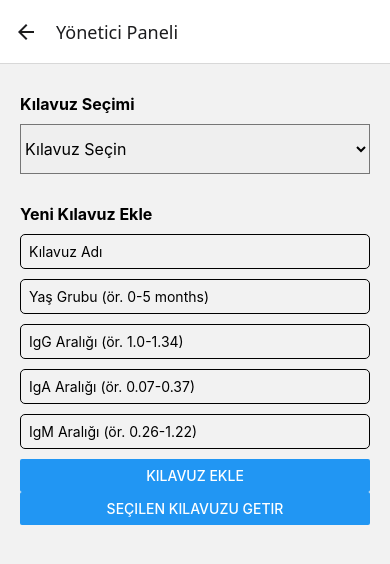
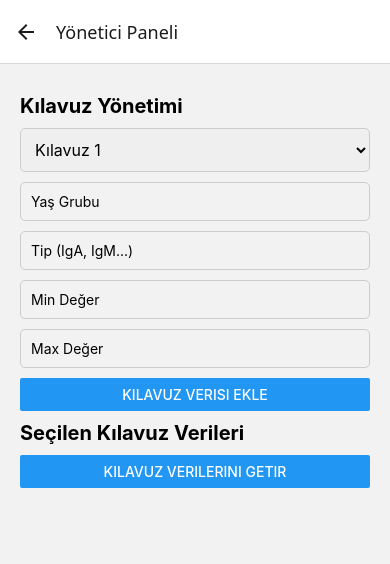
Before and after one commit to eyupcanekiz/MobilUygulamaGelistirmeProjesi, a React Native app: screen /AdminDashboard in a window 390 px wide. Shown: the top 564 px of the page. Built offline with nearby package versions, Linux system fonts and the light colour scheme.

Commit message:
kılavuz bug

```diff
--- a/screens/AdminDashboard.js
+++ b/screens/AdminDashboard.js
@@ -1,124 +1,76 @@
 import React, { useState } from "react";
-import {
-  View,
-  Text,
-  Button,
-  TextInput,
-  StyleSheet,
-  FlatList,
-  Alert,
-  Picker, // Dropdown için
-} from "react-native";
+import { View, Text, TextInput, Button, FlatList, StyleSheet, Picker, Alert } from "react-native";
 import { getFirestore, collection, addDoc, getDocs, query, where } from "firebase/firestore";
 
 const db = getFirestore();
 
 const AdminDashboard = () => {
-  const [guideName, setGuideName] = useState("");
+  const [selectedGuide, setSelectedGuide] = useState("Kılavuz 1"); // Varsayılan kılavuz seçimi
   const [ageGroup, setAgeGroup] = useState("");
-  const [IgG, setIgG] = useState("");
-  const [IgA, setIgA] = useState("");
-  const [IgM, setIgM] = useState("");
-  const [selectedGuide, setSelectedGuide] = useState(""); // Seçilen kılavuz
-  const [guides, setGuides] = useState([]);
+  const [type, setType] = useState("");
+  const [min, setMin] = useState("");
+  const [max, setMax] = useState("");
+  const [guideData, setGuideData] = useState([]);
 
-  // Kılavuz ekleme işlevi
-  const addGuide = async () => {
+  // Yeni kılavuz ekleme
+  const handleAddGuide = async () => {
     try {
       await addDoc(collection(db, "Guides"), {
-        guideName,
         ageGroup,
-        IgG,
-        IgA,
-        IgM,
+        type,
+        min: parseFloat(min),
+        max: parseFloat(max),
+        guideName: selectedGuide,
       });
-      Alert.alert("Başarılı", "Kılavuz eklendi.");
-      fetchGuides();
+      Alert.alert("Başarılı", `${selectedGuide} kılavuzuna veri eklendi.`);
     } catch (error) {
       Alert.alert("Hata", error.message);
     }
   };
 
-  // Belirli bir kılavuzun verilerini getirme işlevi
-  const fetchGuides = async () => {
+  // Seçilen kılavuz verilerini getirme
+  const handleFetchGuideData = async () => {
     try {
-      if (!selectedGuide) {
-        Alert.alert("Uyarı", "Lütfen bir kılavuz seçin!");
-        return;
-      }
-
       const q = query(collection(db, "Guides"), where("guideName", "==", selectedGuide));
-      const snapshot = await getDocs(q);
-      const guidesList = snapshot.docs.map((doc) => doc.data());
-      setGuides(guidesList);
+      const querySnapshot = await getDocs(q);
+      const data = querySnapshot.docs.map((doc) => ({
+        id: doc.id,
+        ...doc.data(),
+      }));
+      setGuideData(data);
+      Alert.alert("Başarılı", `${selectedGuide} kılavuzundan veriler getirildi.`);
     } catch (error) {
-      Alert.alert("Hata", error.message);
+      Alert.alert("Hata", "Kılavuz verileri getirilirken bir sorun oluştu: " + error.message);
     }
   };
 
   return (
     <View style={styles.container}>
-      {/* Kılavuz Seçimi */}
-      <Text style={styles.label}>Kılavuz Seçimi</Text>
-      <Picker
-        selectedValue={selectedGuide}
-        onValueChange={(itemValue) => setSelectedGuide(itemValue)}
-        style={styles.picker}
-      >
-        <Picker.Item label="Kılavuz Seçin" value="" />
+      <Text style={styles.title}>Kılavuz Yönetimi</Text>
+      <Picker selectedValue={selectedGuide} onValueChange={(itemValue) => setSelectedGuide(itemValue)} style={styles.input}>
         <Picker.Item label="Kılavuz 1" value="Kılavuz 1" />
         <Picker.Item label="Kılavuz 2" value="Kılavuz 2" />
         <Picker.Item label="Kılavuz 3" value="Kılavuz 3" />
         <Picker.Item label="Kılavuz 4" value="Kılavuz 4" />
         <Picker.Item label="Kılavuz 5" value="Kılavuz 5" />
       </Picker>
+      <TextInput placeholder="Yaş Grubu" value={ageGroup} onChangeText={setAgeGroup} style={styles.input} />
+      <TextInput placeholder="Tip (IgA, IgM...)" value={type} onChangeText={setType} style={styles.input} />
+      <TextInput placeholder="Min Değer" value={min} onChangeText={setMin} style={styles.input} keyboardType="numeric" />
+      <TextInput placeholder="Max Değer" value={max} onChangeText={setMax} style={styles.input} keyboardType="numeric" />
+      <Button title="Kılavuz Verisi Ekle" onPress={handleAddGuide} />
 
-      {/* Kılavuz Ekleme */}
-      <Text style={styles.label}>Yeni Kılavuz Ekle</Text>
-      <TextInput
-        style={styles.input}
-        placeholder="Kılavuz Adı"
-        value={guideName}
-        onChangeText={setGuideName}
-      />
-      <TextInput
-        style={styles.input}
-        placeholder="Yaş Grubu (ör. 0-5 months)"
-        value={ageGroup}
-        onChangeText={setAgeGroup}
-      />
-      <TextInput
-        style={styles.input}
-        placeholder="IgG Aralığı (ör. 1.0-1.34)"
-        value={IgG}
-        onChangeText={setIgG}
-      />
-      <TextInput
-        style={styles.input}
-        placeholder="IgA Aralığı (ör. 0.07-0.37)"
-        value={IgA}
-        onChangeText={setIgA}
-      />
-      <TextInput
-        style={styles.input}
-        placeholder="IgM Aralığı (ör. 0.26-1.22)"
-        value={IgM}
-        onChangeText={setIgM}
-      />
-      <Button title="Kılavuz Ekle" onPress={addGuide} />
-
-      {/* Seçilen Kılavuzun Verilerini Getirme */}
-      <Button title="Seçilen Kılavuzu Getir" onPress={fetchGuides} />
-
-      {/* Kılavuz Listeleme */}
+      <Text style={styles.title}>Seçilen Kılavuz Verileri</Text>
+      <Button title="Kılavuz Verilerini Getir" onPress={handleFetchGuideData} />
       <FlatList
-        data={guides}
-        keyExtractor={(item, index) => index.toString()}
+        data={guideData}
+        keyExtractor={(item) => item.id}
         renderItem={({ item }) => (
-          <View style={styles.guideItem}>
-            <Text>Kılavuz: {item.guideName}</Text>
+          <View style={styles.reportCard}>
             <Text>Yaş Grubu: {item.ageGroup}</Text>
-            <Text>IgG: {item.IgG}, IgA: {item.IgA}, IgM: {item.IgM}</Text>
+            <Text>Tip: {item.type}</Text>
+            <Text>Min: {item.min}</Text>
+            <Text>Max: {item.max}</Text>
           </View>
         )}
       />
@@ -128,10 +80,9 @@ const AdminDashboard = () => {
 
 const styles = StyleSheet.create({
   container: { flex: 1, padding: 20 },
-  input: { borderWidth: 1, marginBottom: 10, padding: 8, borderRadius: 5 },
-  label: { fontSize: 16, marginVertical: 10, fontWeight: "bold" },
-  picker: { height: 50, width: "100%", marginBottom: 20, borderWidth: 1 },
-  guideItem: { marginVertical: 10, padding: 10, borderWidth: 1, borderRadius: 5, backgroundColor: "#f9f9f9" },
+  title: { fontSize: 20, fontWeight: "bold", marginVertical: 10 },
+  input: { borderWidth: 1, borderColor: "#ccc", padding: 10, marginBottom: 10, borderRadius: 5 },
+  reportCard: { padding: 10, marginVertical: 5, backgroundColor: "#f9f9f9", borderRadius: 5 },
 });
 
 export default AdminDashboard;
```
